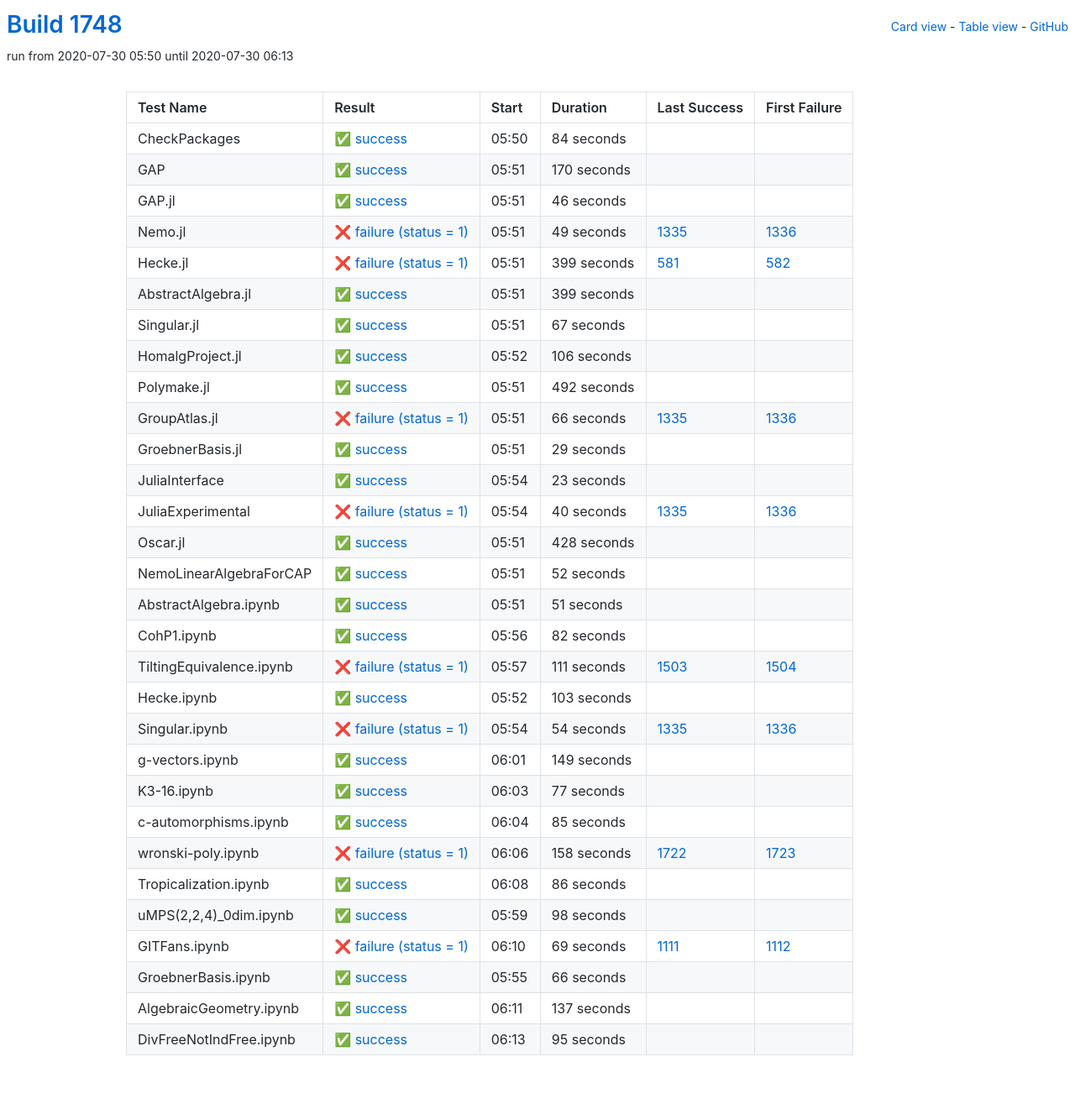
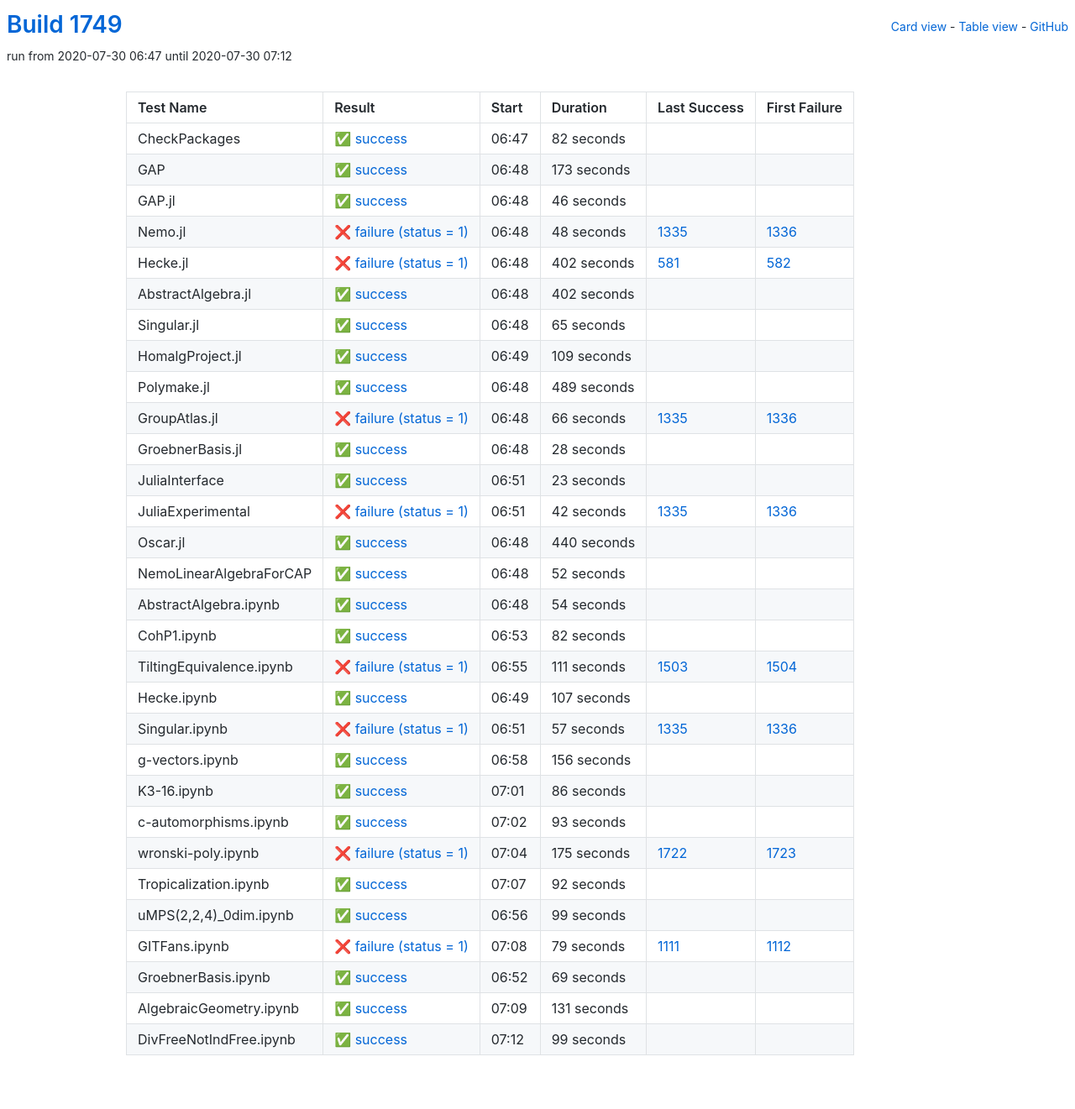
Before and after one commit to oscar-system/oscar-ci-status-1.4, a Jekyll site: the page built from table.html, in a window 1280 px wide. Shown: the whole page at 84% size. Built offline with Jekyll 4.4.1, drawn with Linux system fonts in a browser that asks for light colours.

Commit message:
Build #1749

```diff
--- a/_data/ci.yml
+++ b/_data/ci.yml
@@ -1,6 +1,6 @@
 ---
-build: 1748
-build_url: https://oscarci.mathematik.uni-kl.de/job/oscar-julia-1.4/1748/
+build: 1749
+build_url: https://oscarci.mathematik.uni-kl.de/job/oscar-julia-1.4/1749/
 job: oscar-julia-1.4
 organization: oscar-system
 repo: oscar-ci-status-1.4
@@ -8,32 +8,32 @@ repourl: https://github.com/oscar-system/oscar-ci-status-1.4
 tests:
 - name: CheckPackages
   id: checkpackages
-  log: https://oscarci.mathematik.uni-kl.de/job/oscar-julia-1.4/1748/artifact/logs/build-1748/CheckPackages.log
-  start: 2020-07-30 05:50
+  log: https://oscarci.mathematik.uni-kl.de/job/oscar-julia-1.4/1749/artifact/logs/build-1749/CheckPackages.log
+  start: 2020-07-30 06:47
   success: true
   exitcode: 0
   status: success
-  duration: 84
+  duration: 82
   last_success: false
   last_success_url:
   first_failure: false
   first_failure_url:
 - name: GAP
   id: gap
-  log: https://oscarci.mathematik.uni-kl.de/job/oscar-julia-1.4/1748/artifact/logs/build-1748/GAP.log
-  start: 2020-07-30 05:51
+  log: https://oscarci.mathematik.uni-kl.de/job/oscar-julia-1.4/1749/artifact/logs/build-1749/GAP.log
+  start: 2020-07-30 06:48
   success: true
   exitcode: 0
   status: success
-  duration: 170
+  duration: 173
   last_success: false
   last_success_url:
   first_failure: false
   first_failure_url:
 - name: GAP.jl
   id: gap-jl
-  log: https://oscarci.mathematik.uni-kl.de/job/oscar-julia-1.4/1748/artifact/logs/build-1748/GAP.jl.log
-  start: 2020-07-30 05:51
+  log: https://oscarci.mathematik.uni-kl.de/job/oscar-julia-1.4/1749/artifact/logs/build-1749/GAP.jl.log
+  start: 2020-07-30 06:48
   success: true
   exitcode: 0
   status: success
@@ -44,80 +44,80 @@ tests:
   first_failure_url:
 - name: Nemo.jl
   id: nemo-jl
-  log: https://oscarci.mathematik.uni-kl.de/job/oscar-julia-1.4/1748/artifact/logs/build-1748/Nemo.jl.log
-  start: 2020-07-30 05:51
+  log: https://oscarci.mathematik.uni-kl.de/job/oscar-julia-1.4/1749/artifact/logs/build-1749/Nemo.jl.log
+  start: 2020-07-30 06:48
   success: false
   exitcode: 1
   status: failure
-  duration: 49
+  duration: 48
   last_success: 1335
   last_success_url: https://oscarci.mathematik.uni-kl.de/job/oscar-julia-1.4/1335/
   first_failure: 1336
   first_failure_url: https://oscarci.mathematik.uni-kl.de/job/oscar-julia-1.4/1336/
 - name: Hecke.jl
   id: hecke-jl
-  log: https://oscarci.mathematik.uni-kl.de/job/oscar-julia-1.4/1748/artifact/logs/build-1748/Hecke.jl.log
-  start: 2020-07-30 05:51
+  log: https://oscarci.mathematik.uni-kl.de/job/oscar-julia-1.4/1749/artifact/logs/build-1749/Hecke.jl.log
+  start: 2020-07-30 06:48
   success: false
   exitcode: 1
   status: failure
-  duration: 399
+  duration: 402
   last_success: 581
   last_success_url: https://oscarci.mathematik.uni-kl.de/job/oscar-julia-1.4/581/
   first_failure: 582
   first_failure_url: https://oscarci.mathematik.uni-kl.de/job/oscar-julia-1.4/582/
 - name: AbstractAlgebra.jl
   id: abstractalgebra-jl
-  log: https://oscarci.mathematik.uni-kl.de/job/oscar-julia-1.4/1748/artifact/logs/build-1748/AbstractAlgebra.jl.log
-  start: 2020-07-30 05:51
+  log: https://oscarci.mathematik.uni-kl.de/job/oscar-julia-1.4/1749/artifact/logs/build-1749/AbstractAlgebra.jl.log
+  start: 2020-07-30 06:48
   success: true
   exitcode: 0
   status: success
-  duration: 399
+  duration: 402
   last_success: false
   last_success_url:
   first_failure: false
   first_failure_url:
 - name: Singular.jl
   id: singular-jl
-  log: https://oscarci.mathematik.uni-kl.de/job/oscar-julia-1.4/1748/artifact/logs/build-1748/Singular.jl.log
-  start: 2020-07-30 05:51
+  log: https://oscarci.mathematik.uni-kl.de/job/oscar-julia-1.4/1749/artifact/logs/build-1749/Singular.jl.log
+  start: 2020-07-30 06:48
   success: true
   exitcode: 0
   status: success
-  duration: 67
+  duration: 65
   last_success: false
   last_success_url:
   first_failure: false
   first_failure_url:
 - name: HomalgProject.jl
   id: homalgproject-jl
-  log: https://oscarci.mathematik.uni-kl.de/job/oscar-julia-1.4/1748/artifact/logs/build-1748/HomalgProject.jl.log
-  start: 2020-07-30 05:52
+  log: https://oscarci.mathematik.uni-kl.de/job/oscar-julia-1.4/1749/artifact/logs/build-1749/HomalgProject.jl.log
+  start: 2020-07-30 06:49
   success: true
   exitcode: 0
   status: success
-  duration: 106
+  duration: 109
   last_success: false
   last_success_url:
   first_failure: false
   first_failure_url:
 - name: Polymake.jl
   id: polymake-jl
-  log: https://oscarci.mathematik.uni-kl.de/job/oscar-julia-1.4/1748/artifact/logs/build-1748/Polymake.jl.log
-  start: 2020-07-30 05:51
+  log: https://oscarci.mathematik.uni-kl.de/job/oscar-julia-1.4/1749/artifact/logs/build-1749/Polymake.jl.log
+  start: 2020-07-30 06:48
   success: true
   exitcode: 0
   status: success
-  duration: 492
+  duration: 489
   last_success: false
   last_success_url:
   first_failure: false
   first_failure_url:
 - name: GroupAtlas.jl
   id: groupatlas-jl
-  log: https://oscarci.mathematik.uni-kl.de/job/oscar-julia-1.4/1748/artifact/logs/build-1748/GroupAtlas.jl.log
-  start: 2020-07-30 05:51
+  log: https://oscarci.mathematik.uni-kl.de/job/oscar-julia-1.4/1749/artifact/logs/build-1749/GroupAtlas.jl.log
+  start: 2020-07-30 06:48
   success: false
   exitcode: 1
   status: failure
@@ -128,20 +128,20 @@ tests:
   first_failure_url: https://oscarci.mathematik.uni-kl.de/job/oscar-julia-1.4/1336/
 - name: GroebnerBasis.jl
   id: groebnerbasis-jl
-  log: https://oscarci.mathematik.uni-kl.de/job/oscar-julia-1.4/1748/artifact/logs/build-1748/GroebnerBasis.jl.log
-  start: 2020-07-30 05:51
+  log: https://oscarci.mathematik.uni-kl.de/job/oscar-julia-1.4/1749/artifact/logs/build-1749/GroebnerBasis.jl.log
+  start: 2020-07-30 06:48
   success: true
   exitcode: 0
   status: success
-  duration: 29
+  duration: 28
   last_success: false
   last_success_url:
   first_failure: false
   first_failure_url:
 - name: JuliaInterface
   id: juliainterface
-  log: https://oscarci.mathematik.uni-kl.de/job/oscar-julia-1.4/1748/artifact/logs/build-1748/JuliaInterface.log
-  start: 2020-07-30 05:54
+  log: https://oscarci.mathematik.uni-kl.de/job/oscar-julia-1.4/1749/artifact/logs/build-1749/JuliaInterface.log
+  start: 2020-07-30 06:51
   success: true
   exitcode: 0
   status: success
@@ -152,32 +152,32 @@ tests:
   first_failure_url:
 - name: JuliaExperimental
   id: juliaexperimental
-  log: https://oscarci.mathematik.uni-kl.de/job/oscar-julia-1.4/1748/artifact/logs/build-1748/JuliaExperimental.log
-  start: 2020-07-30 05:54
+  log: https://oscarci.mathematik.uni-kl.de/job/oscar-julia-1.4/1749/artifact/logs/build-1749/JuliaExperimental.log
+  start: 2020-07-30 06:51
   success: false
   exitcode: 1
   status: failure
-  duration: 40
+  duration: 42
   last_success: 1335
   last_success_url: https://oscarci.mathematik.uni-kl.de/job/oscar-julia-1.4/1335/
   first_failure: 1336
   first_failure_url: https://oscarci.mathematik.uni-kl.de/job/oscar-julia-1.4/1336/
 - name: Oscar.jl
   id: oscar-jl
-  log: https://oscarci.mathematik.uni-kl.de/job/oscar-julia-1.4/1748/artifact/logs/build-1748/Oscar.jl.log
-  start: 2020-07-30 05:51
+  log: https://oscarci.mathematik.uni-kl.de/job/oscar-julia-1.4/1749/artifact/logs/build-1749/Oscar.jl.log
+  start: 2020-07-30 06:48
   success: true
   exitcode: 0
   status: success
-  duration: 428
+  duration: 440
   last_success: false
   last_success_url:
   first_failure: false
   first_failure_url:
 - name: NemoLinearAlgebraForCAP
   id: nemolinearalgebraforcap
-  log: https://oscarci.mathematik.uni-kl.de/job/oscar-julia-1.4/1748/artifact/logs/build-1748/NemoLinearAlgebraForCAP.log
-  start: 2020-07-30 05:51
+  log: https://oscarci.mathematik.uni-kl.de/job/oscar-julia-1.4/1749/artifact/logs/build-1749/NemoLinearAlgebraForCAP.log
+  start: 2020-07-30 06:48
   success: true
   exitcode: 0
   status: success
@@ -188,20 +188,20 @@ tests:
   first_failure_url:
 - name: AbstractAlgebra.ipynb
   id: abstractalgebra-ipynb
-  log: https://oscarci.mathematik.uni-kl.de/job/oscar-julia-1.4/1748/artifact/logs/build-1748/AbstractAlgebra.ipynb.log
-  start: 2020-07-30 05:51
+  log: https://oscarci.mathematik.uni-kl.de/job/oscar-julia-1.4/1749/artifact/logs/build-1749/AbstractAlgebra.ipynb.log
+  start: 2020-07-30 06:48
   success: true
   exitcode: 0
   status: success
-  duration: 51
+  duration: 54
   last_success: false
   last_success_url:
   first_failure: false
   first_failure_url:
 - name: CohP1.ipynb
   id: cohp1-ipynb
-  log: https://oscarci.mathematik.uni-kl.de/job/oscar-julia-1.4/1748/artifact/logs/build-1748/CohP1.ipynb.log
-  start: 2020-07-30 05:56
+  log: https://oscarci.mathematik.uni-kl.de/job/oscar-julia-1.4/1749/artifact/logs/build-1749/CohP1.ipynb.log
+  start: 2020-07-30 06:53
   success: true
   exitcode: 0
   status: success
@@ -212,8 +212,8 @@ tests:
   first_failure_url:
 - name: TiltingEquivalence.ipynb
   id: tiltingequivalence-ipynb
-  log: https://oscarci.mathematik.uni-kl.de/job/oscar-julia-1.4/1748/artifact/logs/build-1748/TiltingEquivalence.ipynb.log
-  start: 2020-07-30 05:57
+  log: https://oscarci.mathematik.uni-kl.de/job/oscar-julia-1.4/1749/artifact/logs/build-1749/TiltingEquivalence.ipynb.log
+  start: 2020-07-30 06:55
   success: false
   exitcode: 1
   status: failure
@@ -224,80 +224,44 @@ tests:
   first_failure_url: https://oscarci.mathematik.uni-kl.de/job/oscar-julia-1.4/1504/
 - name: Hecke.ipynb
   id: hecke-ipynb
-  log: https://oscarci.mathematik.uni-kl.de/job/oscar-julia-1.4/1748/artifact/logs/build-1748/Hecke.ipynb.log
-  start: 2020-07-30 05:52
+  log: https://oscarci.mathematik.uni-kl.de/job/oscar-julia-1.4/1749/artifact/logs/build-1749/Hecke.ipynb.log
+  start: 2020-07-30 06:49
   success: true
   exitcode: 0
   status: success
-  duration: 103
+  duration: 107
   last_success: false
   last_success_url:
   first_failure: false
   first_failure_url:
 - name: Singular.ipynb
   id: singular-ipynb
-  log: https://oscarci.mathematik.uni-kl.de/job/oscar-julia-1.4/1748/artifact/logs/build-1748/Singular.ipynb.log
-  start: 2020-07-30 05:54
+  log: https://oscarci.mathematik.uni-kl.de/job/oscar-julia-1.4/1749/artifact/logs/build-1749/Singular.ipynb.log
+  start: 2020-07-30 06:51
   success: false
   exitcode: 1
   status: failure
-  duration: 54
+  duration: 57
   last_success: 1335
   last_success_url: https://oscarci.mathematik.uni-kl.de/job/oscar-julia-1.4/1335/
   first_failure: 1336
   first_failure_url: https://oscarci.mathematik.uni-kl.de/job/oscar-julia-1.4/1336/
 - name: g-vectors.ipynb
   id: g-vectors-ipynb
-  log: https://oscarci.mathematik.uni-kl.de/job/oscar-julia-1.4/1748/artifact/logs/build-1748/g-vectors.ipynb.log
-  start: 2020-07-30 06:01
+  log: https://oscarci.mathematik.uni-kl.de/job/oscar-julia-1.4/1749/artifact/logs/build-1749/g-vectors.ipynb.log
+  start: 2020-07-30 06:58
   success: true
   exitcode: 0
   status: success
-  duration: 149
+  duration: 156
   last_success: false
   last_success_url:
   first_failure: false
   first_failure_url:
 - name: K3-16.ipynb
   id: k3-16-ipynb
-  log: https://oscarci.mathematik.uni-kl.de/job/oscar-julia-1.4/1748/artifact/logs/build-1748/K3-16.ipynb.log
-  start: 2020-07-30 06:03
-  success: true
-  exitcode: 0
-  status: success
-  duration: 77
-  last_success: false
-  last_success_url:
-  first_failure: false
-  first_failure_url:
-- name: c-automorphisms.ipynb
-  id: c-automorphisms-ipynb
-  log: https://oscarci.mathematik.uni-kl.de/job/oscar-julia-1.4/1748/artifact/logs/build-1748/c-automorphisms.ipynb.log
-  start: 2020-07-30 06:04
-  success: true
-  exitcode: 0
-  status: success
-  duration: 85
-  last_success: false
-  last_success_url:
-  first_failure: false
-  first_failure_url:
-- name: wronski-poly.ipynb
-  id: wronski-poly-ipynb
-  log: https://oscarci.mathematik.uni-kl.de/job/oscar-julia-1.4/1748/artifact/logs/build-1748/wronski-poly.ipynb.log
-  start: 2020-07-30 06:06
-  success: false
-  exitcode: 1
-  status: failure
-  duration: 158
-  last_success: 1722
-  last_success_url: https://oscarci.mathematik.uni-kl.de/job/oscar-julia-1.4/1722/
-  first_failure: 1723
-  first_failure_url: https://oscarci.mathematik.uni-kl.de/job/oscar-julia-1.4/1723/
-- name: Tropicalization.ipynb
-  id: tropicalization-ipynb
-  log: https://oscarci.mathematik.uni-kl.de/job/oscar-julia-1.4/1748/artifact/logs/build-1748/Tropicalization.ipynb.log
-  start: 2020-07-30 06:08
+  log: https://oscarci.mathematik.uni-kl.de/job/oscar-julia-1.4/1749/artifact/logs/build-1749/K3-16.ipynb.log
+  start: 2020-07-30 07:01
   success: true
   exitcode: 0
   status: success
@@ -306,62 +270,98 @@ tests:
   last_success_url:
   first_failure: false
   first_failure_url:
-- name: uMPS(2,2,4)_0dim.ipynb
-  id: umps-2-2-4-0dim-ipynb
-  log: https://oscarci.mathematik.uni-kl.de/job/oscar-julia-1.4/1748/artifact/logs/build-1748/uMPS-2-2-4-_0dim.ipynb.log
-  start: 2020-07-30 05:59
+- name: c-automorphisms.ipynb
+  id: c-automorphisms-ipynb
+  log: https://oscarci.mathematik.uni-kl.de/job/oscar-julia-1.4/1749/artifact/logs/build-1749/c-automorphisms.ipynb.log
+  start: 2020-07-30 07:02
   success: true
   exitcode: 0
   status: success
-  duration: 98
+  duration: 93
+  last_success: false
+  last_success_url:
+  first_failure: false
+  first_failure_url:
+- name: wronski-poly.ipynb
+  id: wronski-poly-ipynb
+  log: https://oscarci.mathematik.uni-kl.de/job/oscar-julia-1.4/1749/artifact/logs/build-1749/wronski-poly.ipynb.log
+  start: 2020-07-30 07:04
+  success: false
+  exitcode: 1
+  status: failure
+  duration: 175
+  last_success: 1722
+  last_success_url: https://oscarci.mathematik.uni-kl.de/job/oscar-julia-1.4/1722/
+  first_failure: 1723
+  first_failure_url: https://oscarci.mathematik.uni-kl.de/job/oscar-julia-1.4/1723/
+- name: Tropicalization.ipynb
+  id: tropicalization-ipynb
+  log: https://oscarci.mathematik.uni-kl.de/job/oscar-julia-1.4/1749/artifact/logs/build-1749/Tropicalization.ipynb.log
+  start: 2020-07-30 07:07
+  success: true
+  exitcode: 0
+  status: success
+  duration: 92
+  last_success: false
+  last_success_url:
+  first_failure: false
+  first_failure_url:
+- name: uMPS(2,2,4)_0dim.ipynb
+  id: umps-2-2-4-0dim-ipynb
+  log: https://oscarci.mathematik.uni-kl.de/job/oscar-julia-1.4/1749/artifact/logs/build-1749/uMPS-2-2-4-_0dim.ipynb.log
+  start: 2020-07-30 06:56
+  success: true
+  exitcode: 0
+  status: success
+  duration: 99
   last_success: false
   last_success_url:
   first_failure: false
   first_failure_url:
 - name: GITFans.ipynb
   id: gitfans-ipynb
-  log: https://oscarci.mathematik.uni-kl.de/job/oscar-julia-1.4/1748/artifact/logs/build-1748/GITFans.ipynb.log
-  start: 2020-07-30 06:10
+  log: https://oscarci.mathematik.uni-kl.de/job/oscar-julia-1.4/1749/artifact/logs/build-1749/GITFans.ipynb.log
+  start: 2020-07-30 07:08
   success: false
   exitcode: 1
   status: failure
-  duration: 69
+  duration: 79
   last_success: 1111
   last_success_url: https://oscarci.mathematik.uni-kl.de/job/oscar-julia-1.4/1111/
   first_failure: 1112
   first_failure_url: https://oscarci.mathematik.uni-kl.de/job/oscar-julia-1.4/1112/
 - name: GroebnerBasis.ipynb
   id: groebnerbasis-ipynb
-  log: https://oscarci.mathematik.uni-kl.de/job/oscar-julia-1.4/1748/artifact/logs/build-1748/GroebnerBasis.ipynb.log
-  start: 2020-07-30 05:55
+  log: https://oscarci.mathematik.uni-kl.de/job/oscar-julia-1.4/1749/artifact/logs/build-1749/GroebnerBasis.ipynb.log
+  start: 2020-07-30 06:52
   success: true
   exitcode: 0
   status: success
-  duration: 66
+  duration: 69
   last_success: false
   last_success_url:
   first_failure: false
   first_failure_url:
 - name: AlgebraicGeometry.ipynb
   id: algebraicgeometry-ipynb
-  log: https://oscarci.mathematik.uni-kl.de/job/oscar-julia-1.4/1748/artifact/logs/build-1748/AlgebraicGeometry.ipynb.log
-  start: 2020-07-30 06:11
+  log: https://oscarci.mathematik.uni-kl.de/job/oscar-julia-1.4/1749/artifact/logs/build-1749/AlgebraicGeometry.ipynb.log
+  start: 2020-07-30 07:09
   success: true
   exitcode: 0
   status: success
-  duration: 137
+  duration: 131
   last_success: false
   last_success_url:
   first_failure: false
   first_failure_url:
 - name: DivFreeNotIndFree.ipynb
   id: divfreenotindfree-ipynb
-  log: https://oscarci.mathematik.uni-kl.de/job/oscar-julia-1.4/1748/artifact/logs/build-1748/DivFreeNotIndFree.ipynb.log
-  start: 2020-07-30 06:13
+  log: https://oscarci.mathematik.uni-kl.de/job/oscar-julia-1.4/1749/artifact/logs/build-1749/DivFreeNotIndFree.ipynb.log
+  start: 2020-07-30 07:12
   success: true
   exitcode: 0
   status: success
-  duration: 95
+  duration: 99
   last_success: false
   last_success_url:
   first_failure: false
```
Also changed, not shown: README.md.
